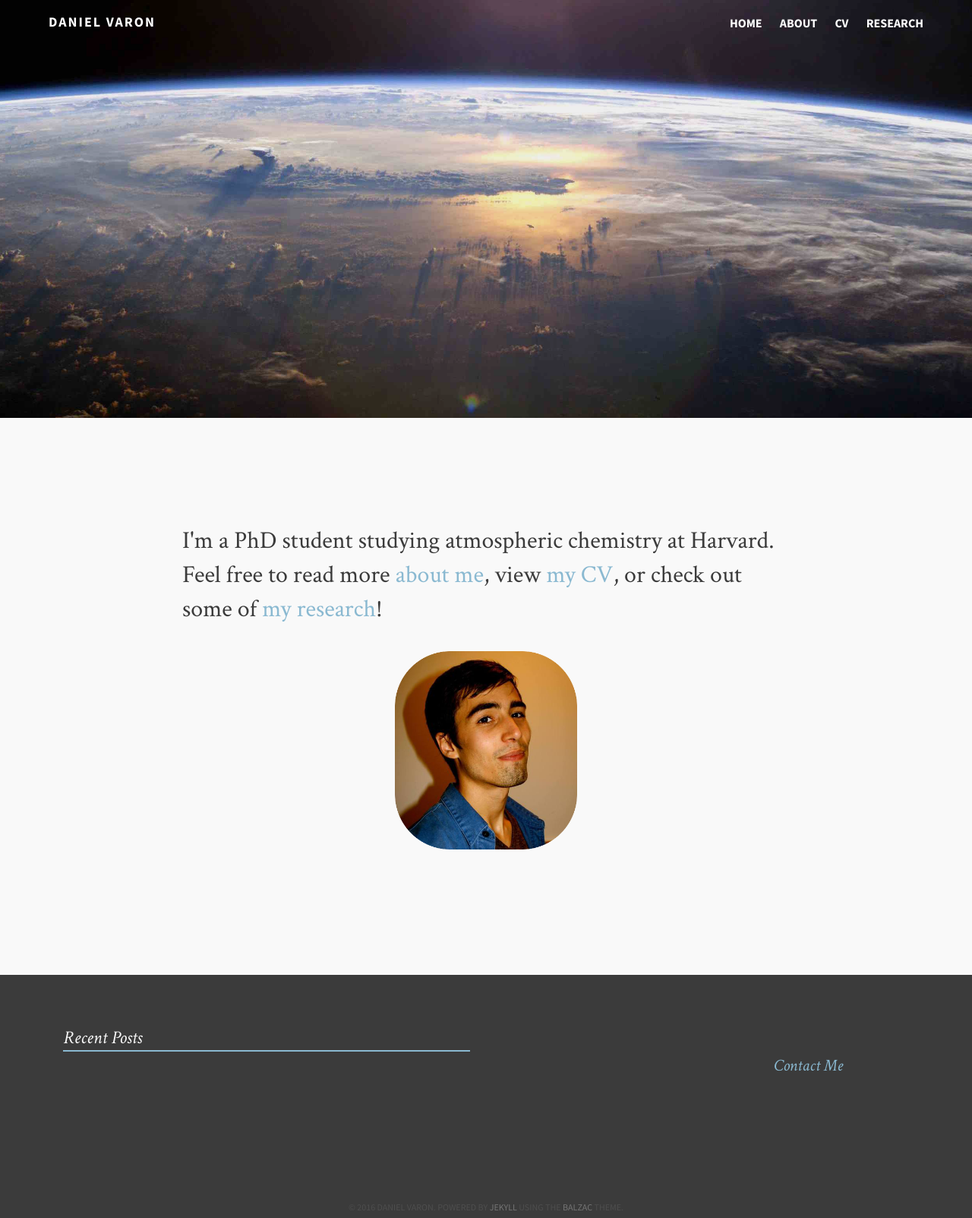
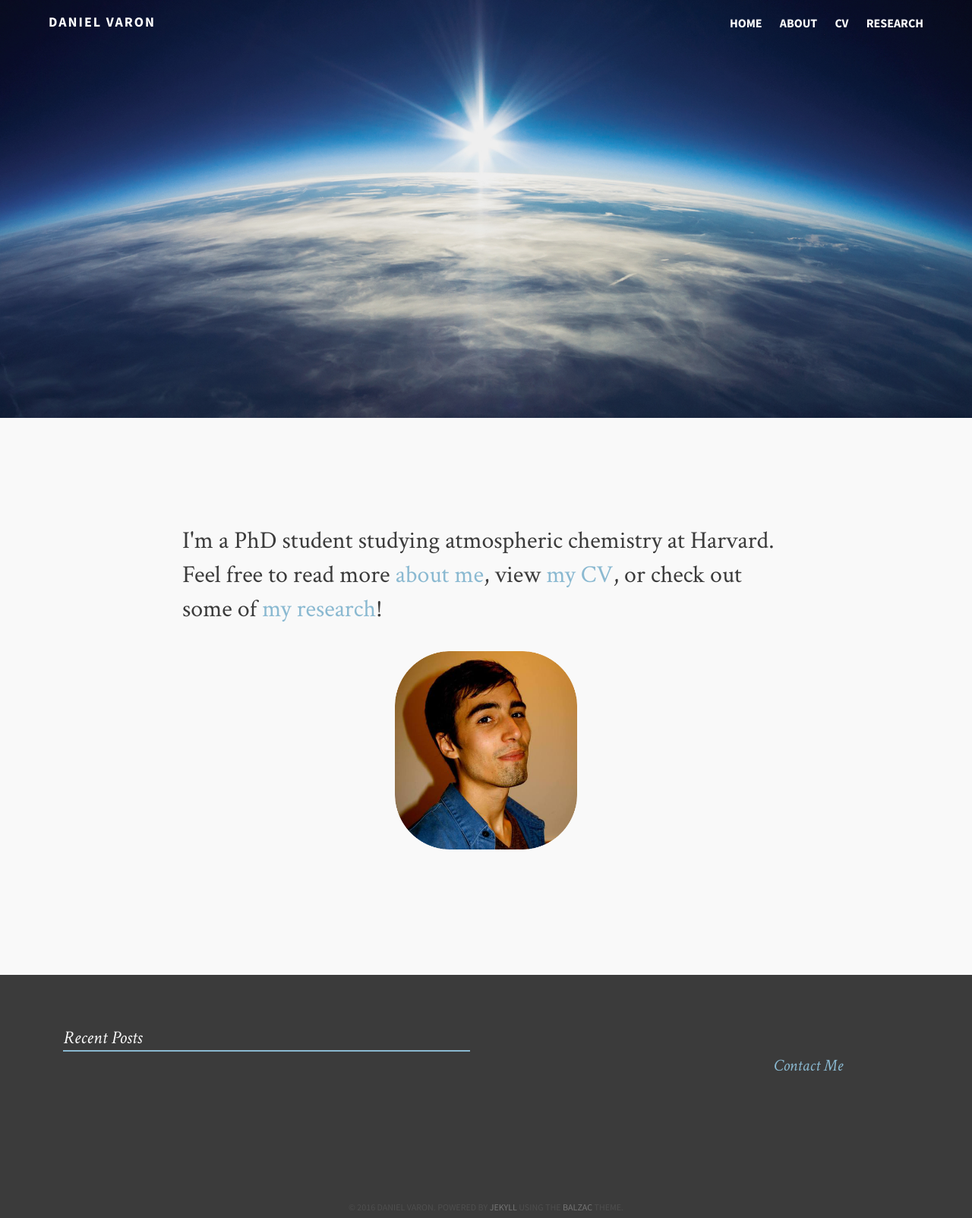
Before and after one commit to djvaron/djvaron.github.io, a Jekyll site: the page built from index.md, in a window 1280 px wide. Shown: the whole page at 76% size. Built offline with Jekyll 4.4.1, drawn with Linux system fonts in a browser that asks for light colours.

Commit message:
Update home.html

```diff
--- a/_layouts/home.html
+++ b/_layouts/home.html
@@ -5,7 +5,7 @@
 <section class="article">
 
   <div class="overlay overlay-lighter"></div>
-  <div class="featured-image" style="background-image: url({{ site.url }}/images/atmosphere2.jpg)"></div>
+  <div class="featured-image" style="background-image: url({{ site.url }}/images/atmosphere4.jpg)"></div>
 
 <!-- <span class="banner_h">
     <img src="images/atmosphere.jpg" alt="banner" />
```
